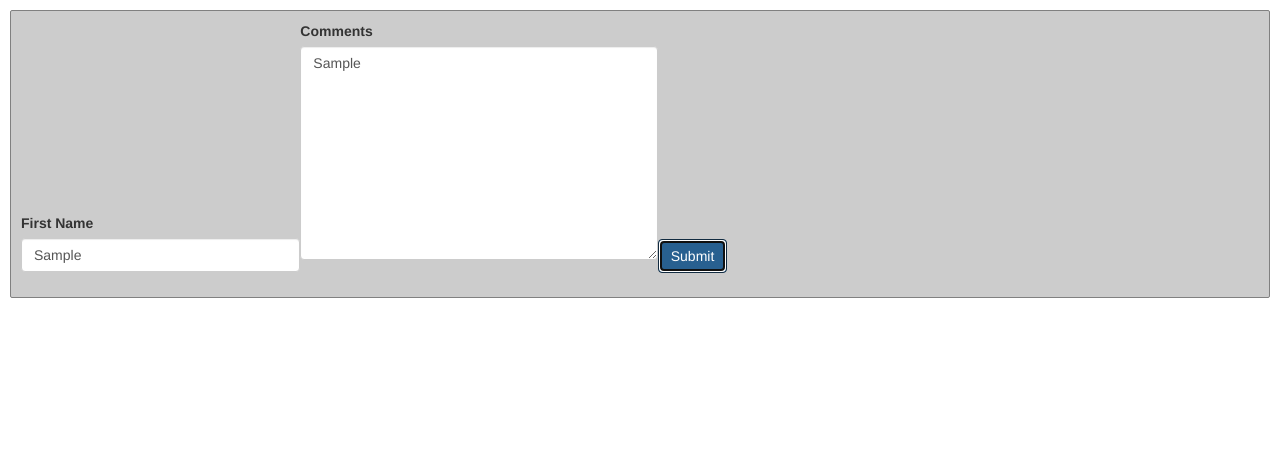
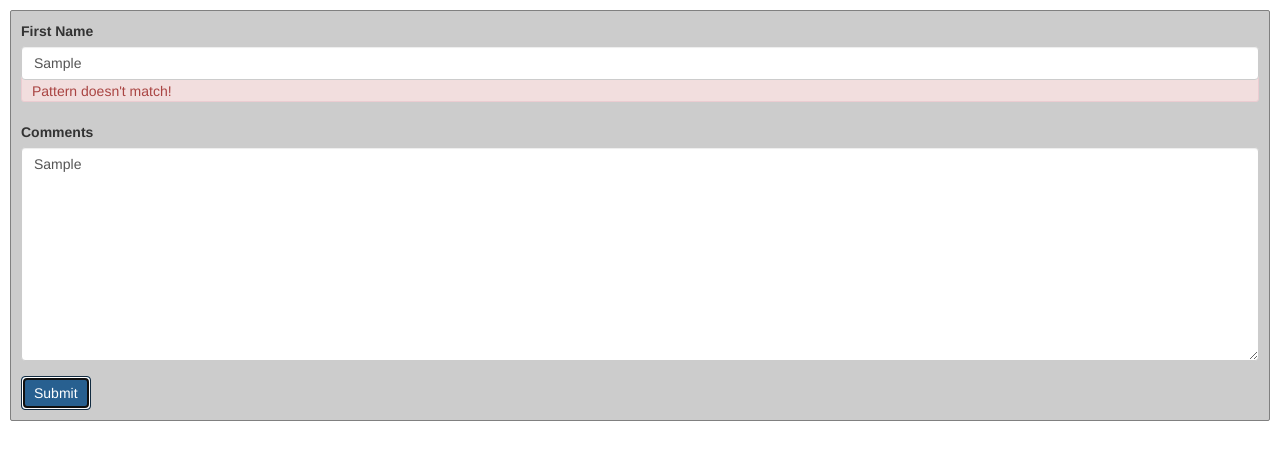
Before and after one commit to wintersocram/angular-training, an Angular app in the folder courses/: page / in a window 1280 px wide. Both pictures are taken after typing "Sample", "Sample" into the empty fields and a click on the button "Submit". Shown: the top 460 px of the page. Built offline with nearby package versions, Linux system fonts and the light colour scheme.

Commit message:
courses: validation : treat specific errors2

```diff
--- a/courses/src/app/contact-form/contact-form.component.css
+++ b/courses/src/app/contact-form/contact-form.component.css
@@ -6,7 +6,7 @@
     border-radius: 2px;
 
 }
-#formTest * {
+#formTest input {
     display: inline-block;
 }
 #formTest .alert {
--- a/courses/src/app/contact-form/contact-form.component.html
+++ b/courses/src/app/contact-form/contact-form.component.html
@@ -1,17 +1,28 @@
 <form id="formTest" action="">
     <div class="form-group">
         <label for="firstName">First Name</label>
-        <input id="firstName" ngModel #firstName="ngModel" name="firstName"
+        <input type="text" name="firstName"
+            id="firstName" ngModel #firstName="ngModel"
             class="form-control"
-            type="text"
             (change)="log(firstName)"
-            required
+            required minlength="4" pattern="Marcos"
         >
-        <div class="alert alert-danger" *ngIf="firstName.touched && firstName.invalid">First Name is required</div>
+        <div class="alert alert-danger" *ngIf="firstName.touched && firstName.invalid">
+            <div *ngIf="firstName.errors.required">
+                First Name is required!
+            </div>
+            <div *ngIf="firstName.errors.minlength">
+                Minimun {{ firstName.errors.minlength.requiredLength}} characters is required!
+            </div>
+            <div *ngIf="firstName.errors.pattern">
+                Pattern doesn't match!
+            </div>
+        </div>
     </div>
     <div class="form-group">
         <label for="comment">Comments</label>
-        <textarea id="comment" ngModel #comment="ngModel" name="comment"
+        <textarea name="comment"
+            id="comment" ngModel #comment="ngModel"
             class="form-control"
             cols="30" rows="10"
             (change)="log(comment)"
```
